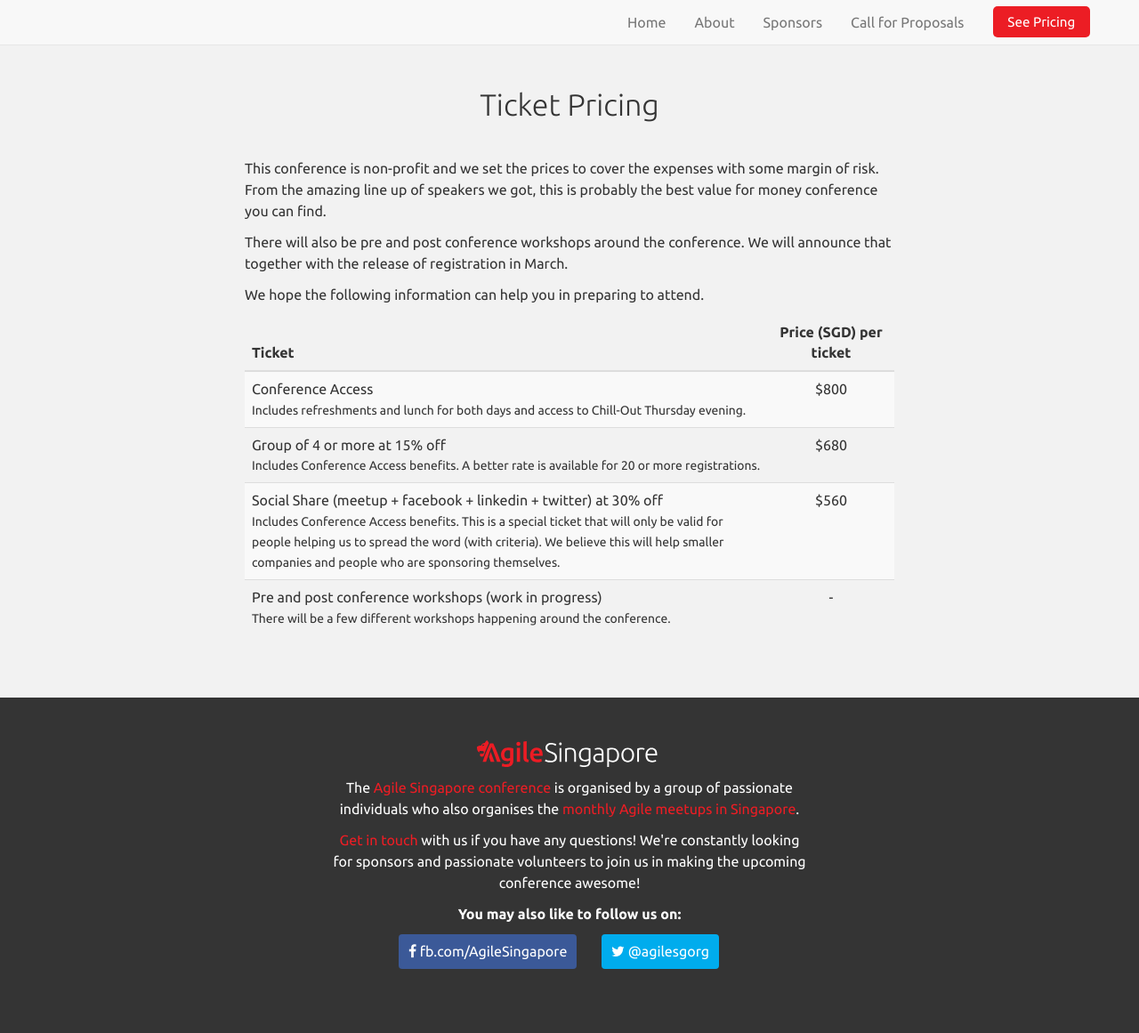
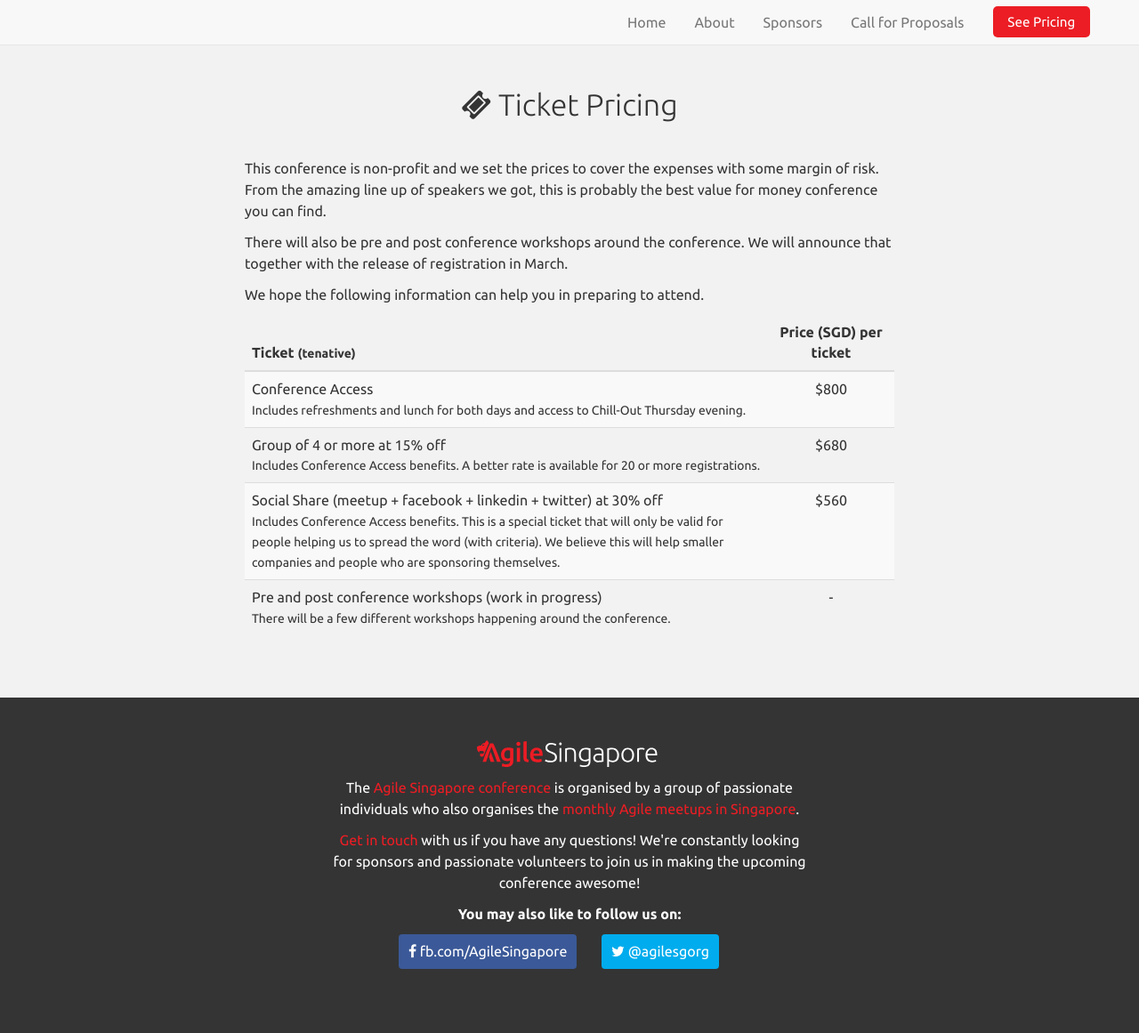
Before and after one commit to agilesingapore/2016, a Jekyll site: the page built from pricing.html, in a window 1280 px wide. Shown: the whole page at 89% size. Built offline with Jekyll 4.4.1, drawn with Linux system fonts in a browser that asks for light colours; nearby versions of some CDN libraries; comment, search, counter and statistics services are not loaded.

Commit message:
Added ticket icon'

```diff
--- a/pricing.html
+++ b/pricing.html
@@ -5,7 +5,7 @@
 <section class="row pricing">
   <div class="container">
     <div class="col-md-8 col-md-offset-2">
-      <h2>Ticket Pricing</h2>
+      <h2><i class="fa fa-ticket"></i> Ticket Pricing</h2>
       <p>This conference is non-profit and we set the prices to cover the expenses with some margin of risk. From the
         amazing line up of speakers we got, this is probably the best value for money conference you can find.</p>
       <p>There will also be pre and post conference workshops around the conference. We will announce that together with the
@@ -14,7 +14,7 @@
       <table class="table table-striped">
         <thead>
           <tr>
-            <th>Ticket</th>
+            <th>Ticket <small>(tenative)</small></th>
             <th>Price (SGD) per ticket</th>
           </tr>
         </thead>
```
